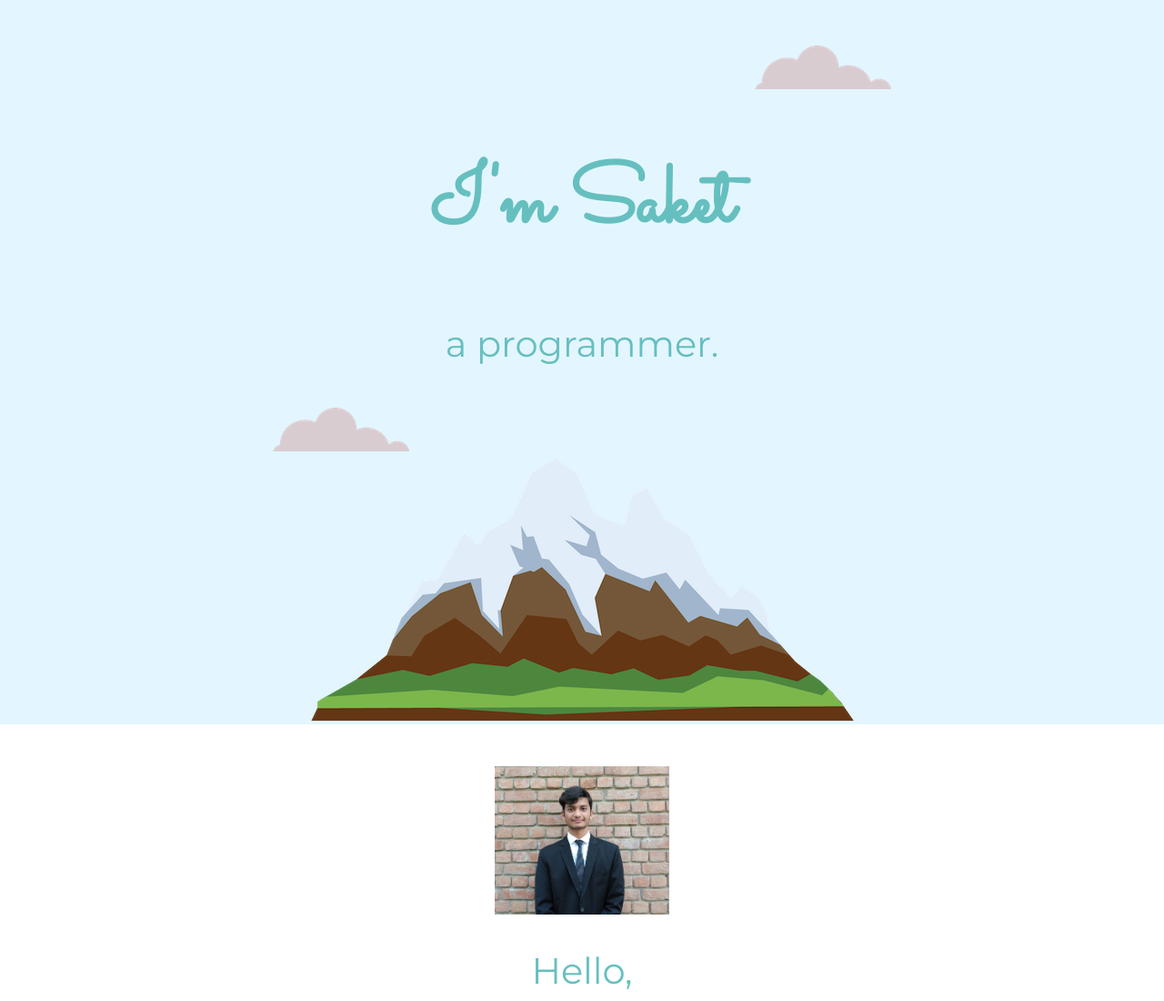
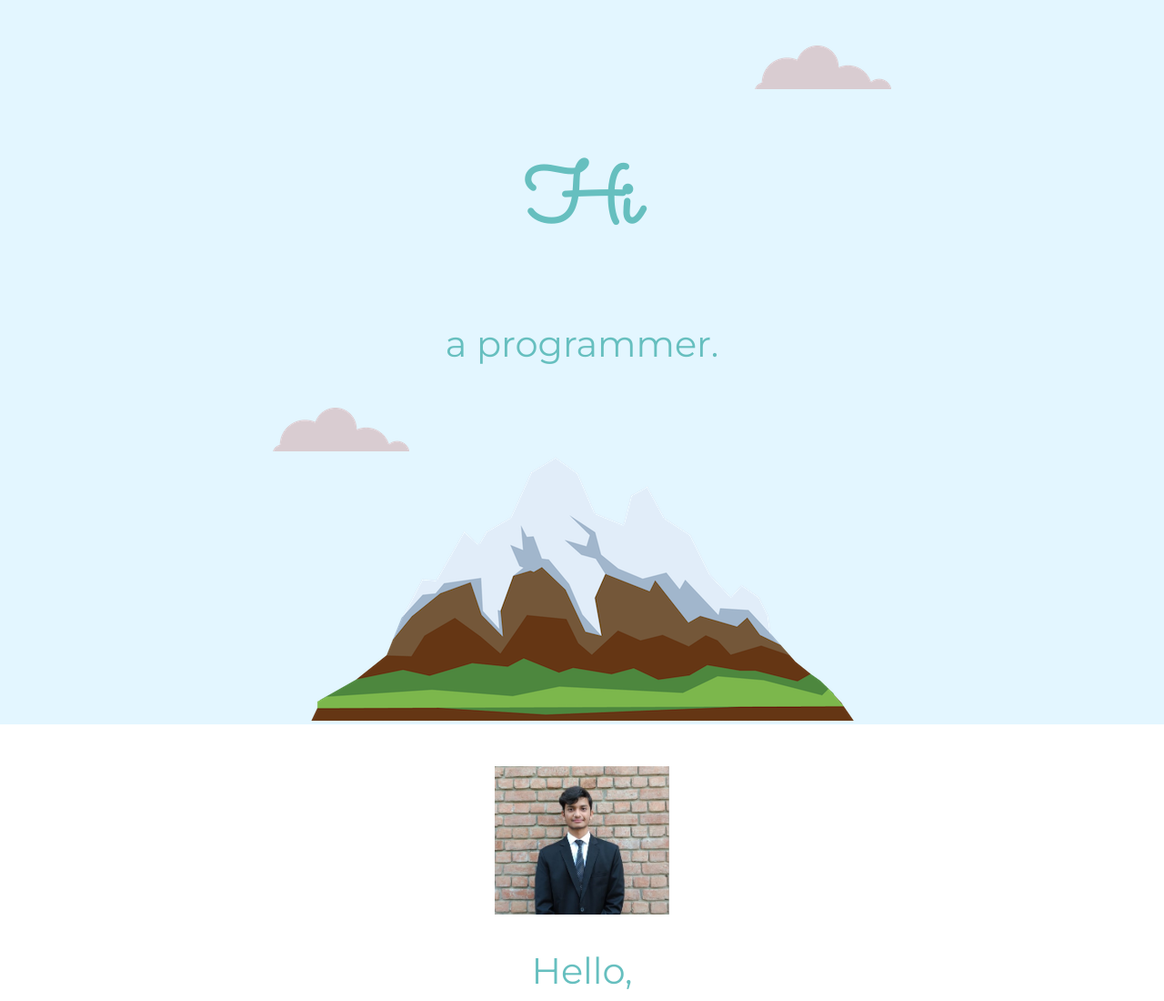
Before and after one commit to Saketpandey18/MY-CV, a plain HTML site: page index.html in a window 1280 px wide. Shown: the top 1100 px of the page at 91% size. Drawn offline with Linux system fonts and the light colour scheme.

Commit message:
Updated index.html
Changed the H1 tag

```diff
--- a/index.html
+++ b/index.html
@@ -14,7 +14,7 @@
 <body>
     <div class="top-container">
         <img class="top-cloud" src="./Images/cloud.png" alt="clouds">
-        <h1>I'm Saket</h1>
+        <h1>Hi</h1>
         <h2>a programmer.</h2>
         <img class="bottom-cloud" src="./Images/cloud.png" alt="clouds">
         <img src="./Images/mountain.png" alt="mountain">
```
